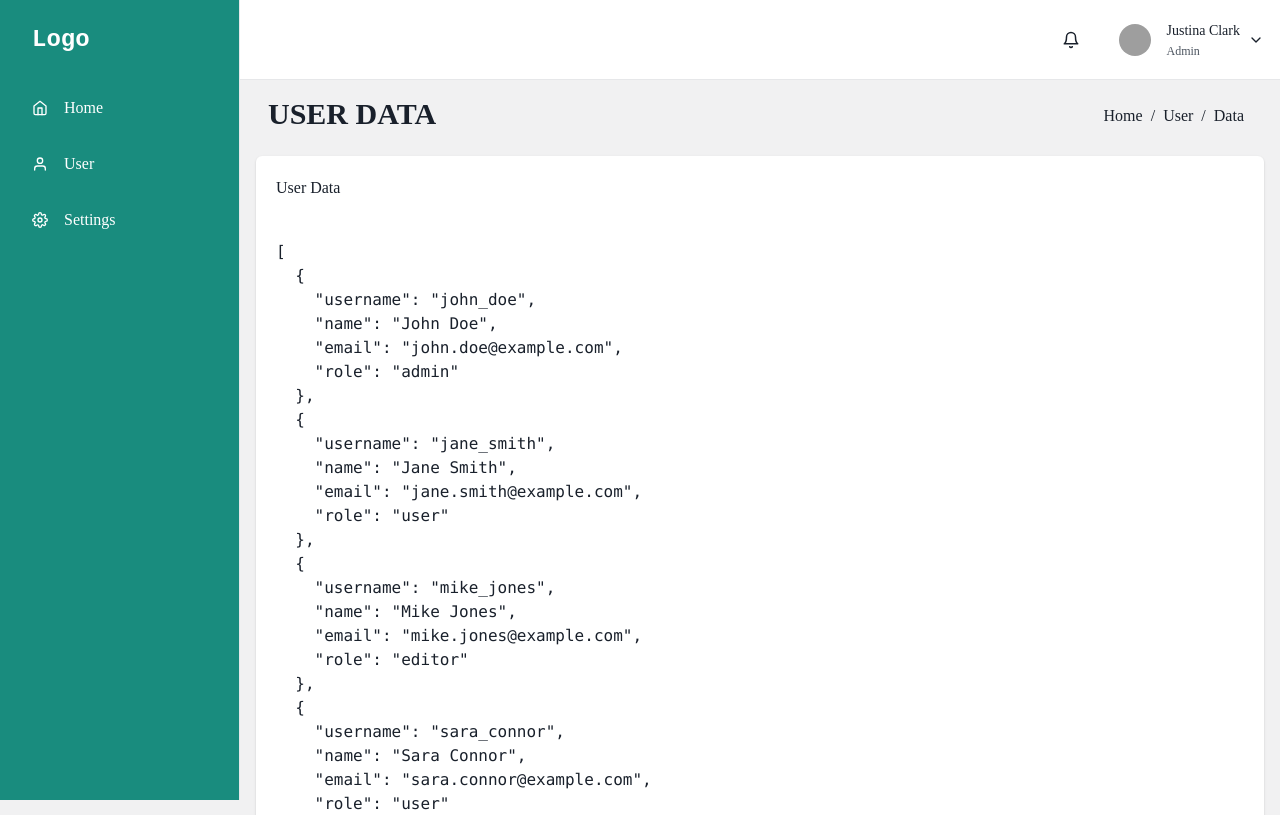
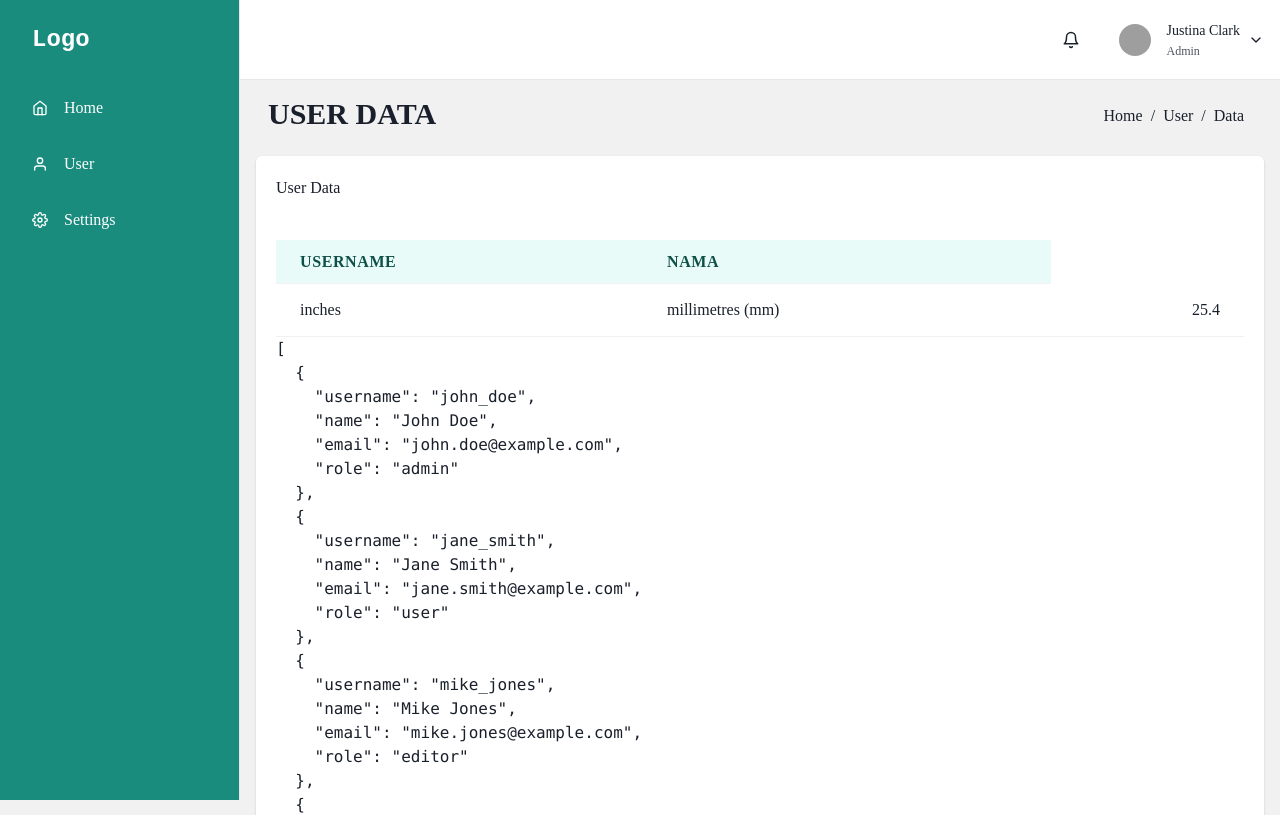
Before and after one commit to Iqbalm1995/practice-next, a Next.js app: page /users in a window 1280 px wide. Shown: the top 815 px of the page. Built offline with nearby package versions, Linux system fonts and the light colour scheme; grey boxes are pictures that could not be loaded; what @chakra-ui/next-js would draw is missing.

Commit message:
code head

```diff
--- a/src/app/(pages)/users/page.tsx
+++ b/src/app/(pages)/users/page.tsx
@@ -6,8 +6,32 @@ import {
 } from "@/app/components/headerContent";
 import SidebarWithHeader from "@/app/components/sidebar";
 import { fakeDataUser, userData } from "@/app/types/userInterface";
-import { Box, Card, CardBody, CardHeader, Text } from "@chakra-ui/react";
-import { ColumnDef, PaginationState } from "@tanstack/react-table";
+import {
+  Box,
+  Card,
+  CardBody,
+  CardHeader,
+  Flex,
+  Heading,
+  Table,
+  TableCaption,
+  TableContainer,
+  Tbody,
+  Td,
+  Text,
+  Tfoot,
+  Th,
+  Thead,
+  Tr,
+} from "@chakra-ui/react";
+import {
+  ColumnDef,
+  flexRender,
+  getCoreRowModel,
+  getPaginationRowModel,
+  PaginationState,
+  useReactTable,
+} from "@tanstack/react-table";
 import { use, useEffect, useMemo, useState } from "react";
 
 const HeaderDataContent: HeaderContentProps = {
@@ -17,9 +41,11 @@ const HeaderDataContent: HeaderContentProps = {
 
 function SettingsPage() {
   const [dataUsers, setdataUsers] = useState<userData[]>([]);
+  const [totalData, settotalData] = useState<number>(0);
 
   useEffect(() => {
     setdataUsers(fakeDataUser);
+    settotalData(fakeDataUser.length);
   }, [dataUsers]);
 
   // Setup Pagination Tabel
@@ -62,12 +88,67 @@ function SettingsPage() {
     []
   );
 
+  // setup tanstack react-table
+  const table = useReactTable({
+    // Data
+    data: dataUsers,
+    columns: columns,
+    pageCount: totalData,
+    state: {
+      pagination,
+    },
+    // Pipeline
+    onPaginationChange: setPagination,
+    getCoreRowModel: getCoreRowModel(),
+    getPaginationRowModel: getPaginationRowModel(),
+    // manual
+    manualFiltering: true,
+    manualPagination: true,
+  });
+
   return (
     <SidebarWithHeader>
       <HeaderContent {...HeaderDataContent} />
       <Card>
         <CardHeader>{HeaderDataContent.titleName}</CardHeader>
         <CardBody>
+          <Flex w={"full"} justifyContent={"space-between"}>
+            <TableContainer w={"full"}>
+              <Table variant="simple">
+                {/* HEAD TABLE CODE */}
+                <Thead>
+                  {table.getHeaderGroups().map((headerGroup: any, idx) => (
+                    <Tr key={idx} bg={"primary.50"}>
+                      {headerGroup.headers.map((header: any) => {
+                        return (
+                          <Th
+                            key={header.id}
+                            colSpan={header.colSpan}
+                            color={"primary.800"}
+                          >
+                            <Heading as="h5" size="sm">
+                              {flexRender(
+                                header.column.columnDef.header,
+                                header.getContext()
+                              )}
+                            </Heading>
+                          </Th>
+                        );
+                      })}
+                    </Tr>
+                  ))}
+                </Thead>
+                {/* BODY TABLE CODE */}
+                <Tbody>
+                  <Tr>
+                    <Td>inches</Td>
+                    <Td>millimetres (mm)</Td>
+                    <Td isNumeric>25.4</Td>
+                  </Tr>
+                </Tbody>
+              </Table>
+            </TableContainer>
+          </Flex>
           <Box>
             {/* Code buat cek data json */}
             <pre>{JSON.stringify(dataUsers, null, 2)}</pre>
```
